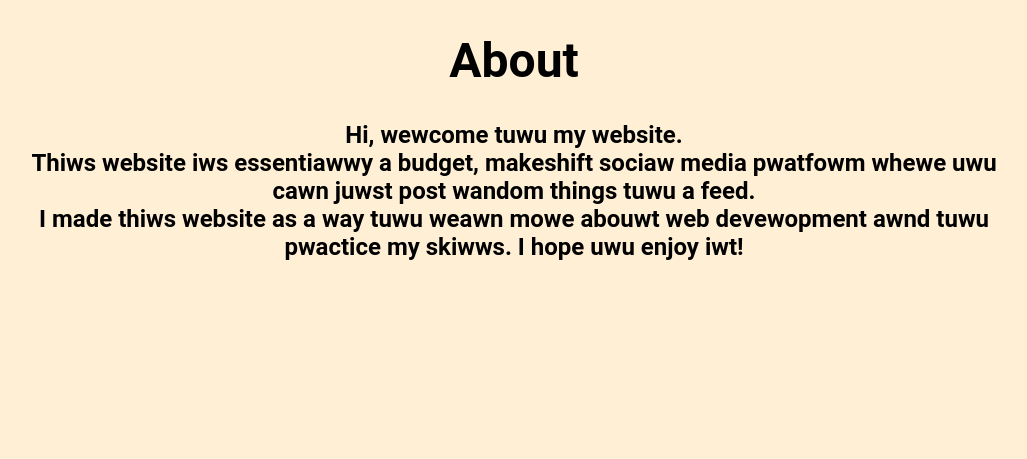
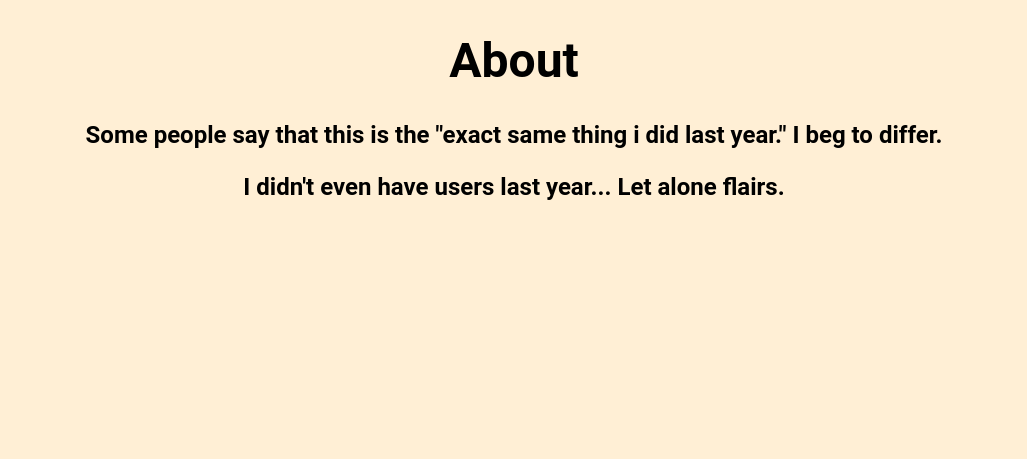
Before and after one commit to ShyShyTomato/SamFeed, a Flask app: page /about/ in a window 1280 px wide. Shown: the part 103-562 px from the top of the page, without its empty margins (126-1153 px from the left). Run offline with Flask 3, Linux system fonts and the light colour scheme.

Commit message:
made a proper editing system

```diff
--- a/app/forms.py
+++ b/app/forms.py
@@ -4,12 +4,14 @@ from wtforms.validators import DataRequired, Length, Email
 from app import db
 
 """Login form lets users login."""
+
 class loginForm(FlaskForm):
     id = db.Column(db.Integer, primary_key=True)
     username = StringField('Username', validators=[DataRequired()])
     password = PasswordField('Password', validators=[DataRequired()])
 
 """Register form lets users register."""
+
 class registerForm(FlaskForm):
     id = db.Column(db.Integer, primary_key=True)
     username = StringField('Username', validators=[DataRequired()])
--- a/app/routes.py
+++ b/app/routes.py
@@ -119,12 +119,10 @@ def login():
 
 """This page is for letting a user register."""
 
-
 @app.route('/register/', methods=('GET', 'POST'))
 def register():
     registerForm = forms.registerForm()
-    # Print something if the user registers
-    if request.method == 'POST' and registerForm.validate_on_submit():
+    if registerForm.validate_on_submit():
         # Register and validate the user.
         # Check the username
         if not checkText(registerForm.username.data):
@@ -140,8 +138,7 @@ def register():
             flash('Please don\'t make your password too long.')
             return render_template('register.html', form=registerForm)
 
-        # Check the email
-        # Check if the email is unique first.
+        # Check if the email is unique before registration.
         if models.User.query.filter_by(email=registerForm.email.data).first():
             flash('This email is already in use.')
             return render_template('register.html', form=registerForm)
@@ -169,7 +166,6 @@ def register():
 
 
 """The userPage is for managing a users account settings."""
-
 
 @app.route('/user/', methods=('GET', 'POST'))
 def userPage():
@@ -304,6 +300,9 @@ def selectedProfile(userid):
 
 @app.route('/editpost/<int:post_id>', methods=('GET', 'POST'))
 def editPost(post_id):
+    # Create the form
+    editForm = forms.editForm()
+
     # If the user isn't logged in, redirect them to the login page.
     if not current_user.is_authenticated:
         flash("You need to be logged in to edit a post.")
@@ -319,25 +318,41 @@ def editPost(post_id):
         flash("You can't edit that post.")
         return redirect(url_for('home'))
 
-    # Create the form.
-    edit_Form = forms.editForm()
-    # Update the posts text.
-    post.text = edit_Form.text.data
-    # Add the flairs to the form.
+    forms.editForm.text.data = post.text
+
+    # Set the flairs
     flairs = models.Flair.query.all()
     for flair in flairs:
-        edit_Form.flairs.choices.append((flair.name))
-    # Set what is being added to the database
-    if edit_Form.validate_on_submit():
-        post.text = edit_Form.text.data
-        selectedFlairs = edit_Form.flairs.data
+        editForm.flairs.choices.append((flair.name))
+
+    if editForm.validate_on_submit():
+        print('User tried to edit post')
+        print('Content: ' + editForm.text.data)
+        selectedFlairsString = ''
+        selectedFlairs = editForm.flairs.data
+        # Print the selected flairs in the console.
+        for flair in selectedFlairs:
+            selectedFlairsString = selectedFlairsString + flair + ', '
+        print('Flairs: ' + str(selectedFlairsString))
+
+        if checkText(editForm.text.data) == False:
+            flash("You can't post that")
+            return render_template('editpost.html', form=editForm, flairs=models.Flair.query.all())
+
+        # Add the post to the database.
+        post.text = editForm.text.data
+
+        post.flairs.clear()
+        # Check the ID of the flairs selected and add them to the database.
         for flair in selectedFlairs:
             flairID = models.Flair.query.filter_by(name=flair).first()
             post.flairs.append(flairID)
+        db.session.add(post)
         db.session.commit()
         flash('Post edited successfully.')
         return redirect(url_for('home'))
-    return render_template('editpost.html', form=edit_Form, flairs=models.Flair.query.all())
+
+    return render_template('editpost.html', form=editForm, flairs=models.Flair.query.all())
 
 
 @app.errorhandler(404)
--- a/app/templates/about.html
+++ b/app/templates/about.html
@@ -1,7 +1,6 @@
 {% extends "index.html" %}
 {% block content %}
 <h1>About</h1>
-<p class="aboutpage">Hi, wewcome tuwu my website. <br>Thiws website iws essentiawwy a budget, makeshift sociaw media pwatfowm whewe uwu cawn juwst
-    post wandom things tuwu a feed. <br> I made thiws website as a way tuwu weawn mowe abouwt web devewopment awnd tuwu pwactice my
-    skiwws. I hope uwu enjoy iwt!</p>
+<p>Some people say that this is the "exact same thing i did last year." I beg to differ.</p>
+<p class="aboutpage">I didn't even have users last year... Let alone flairs.</p>
 {% endblock %}
--- a/app/templates/editpost.html
+++ b/app/templates/editpost.html
@@ -4,8 +4,9 @@
 <!-- Form -->
 <form method="POST">
 
-{{form.text}}
-{{form.flairs}}
+{{ form.csrf_token }}
+{{ form.text }}
+{{ form.flairs }}
 <!-- Form submission -->
 <input type="submit" value="Submit">
 </form>
--- a/app/templates/home.html
+++ b/app/templates/home.html
@@ -13,7 +13,7 @@
 {% for post in posts %}
     <div class="post">
         <h2 class="username">{{post.user.username}}</h2>
-        <h6 class="userid">User {{post.userID}}, Flairs:
+        <h6 class="userid"><a href="/profile/{{post.userID}}">User {{post.userID}}</a>, Flairs:
             {#Display post flair#}
             {% if post.flairs|length == 0 %}
                 None.
```
